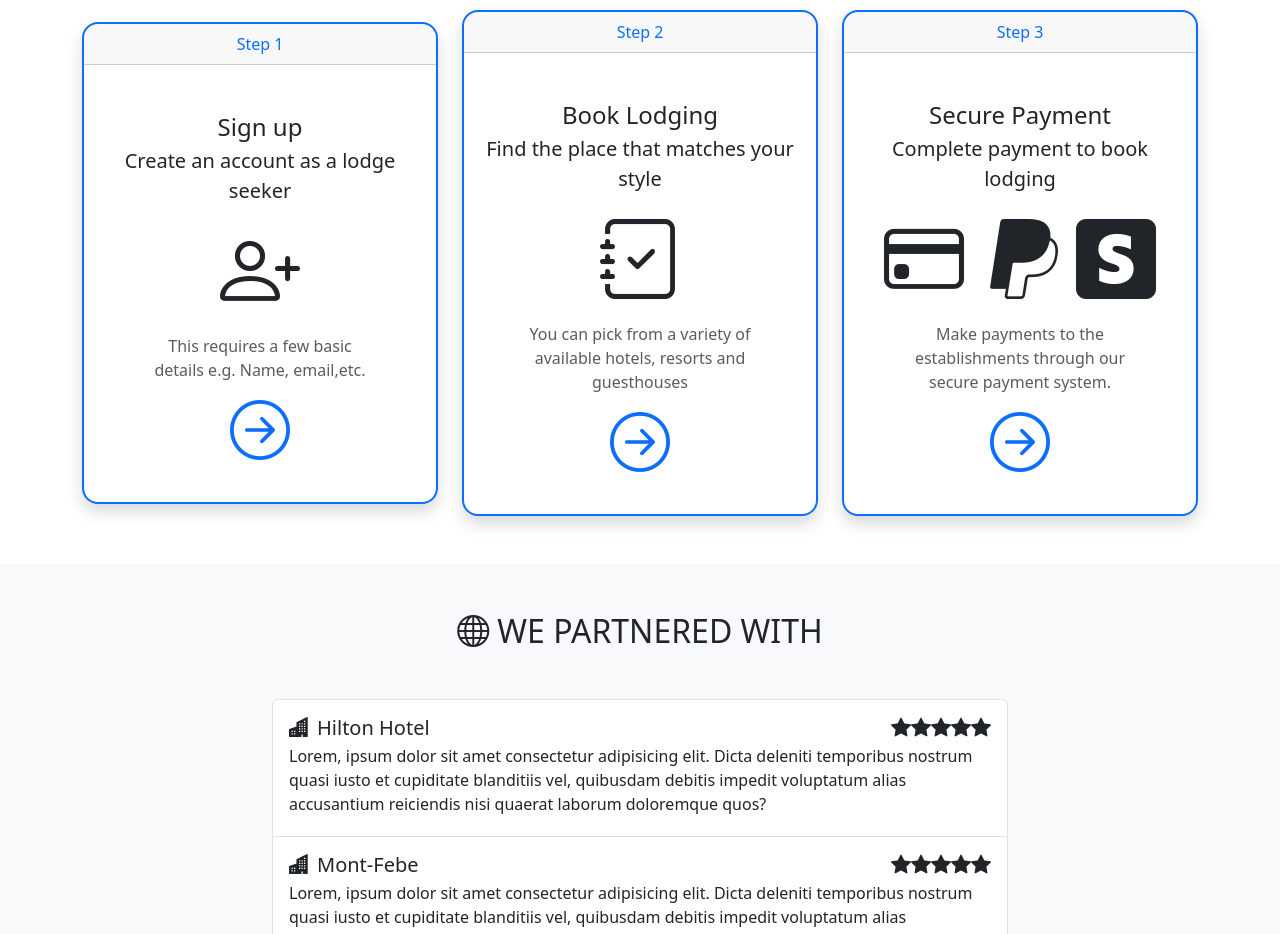
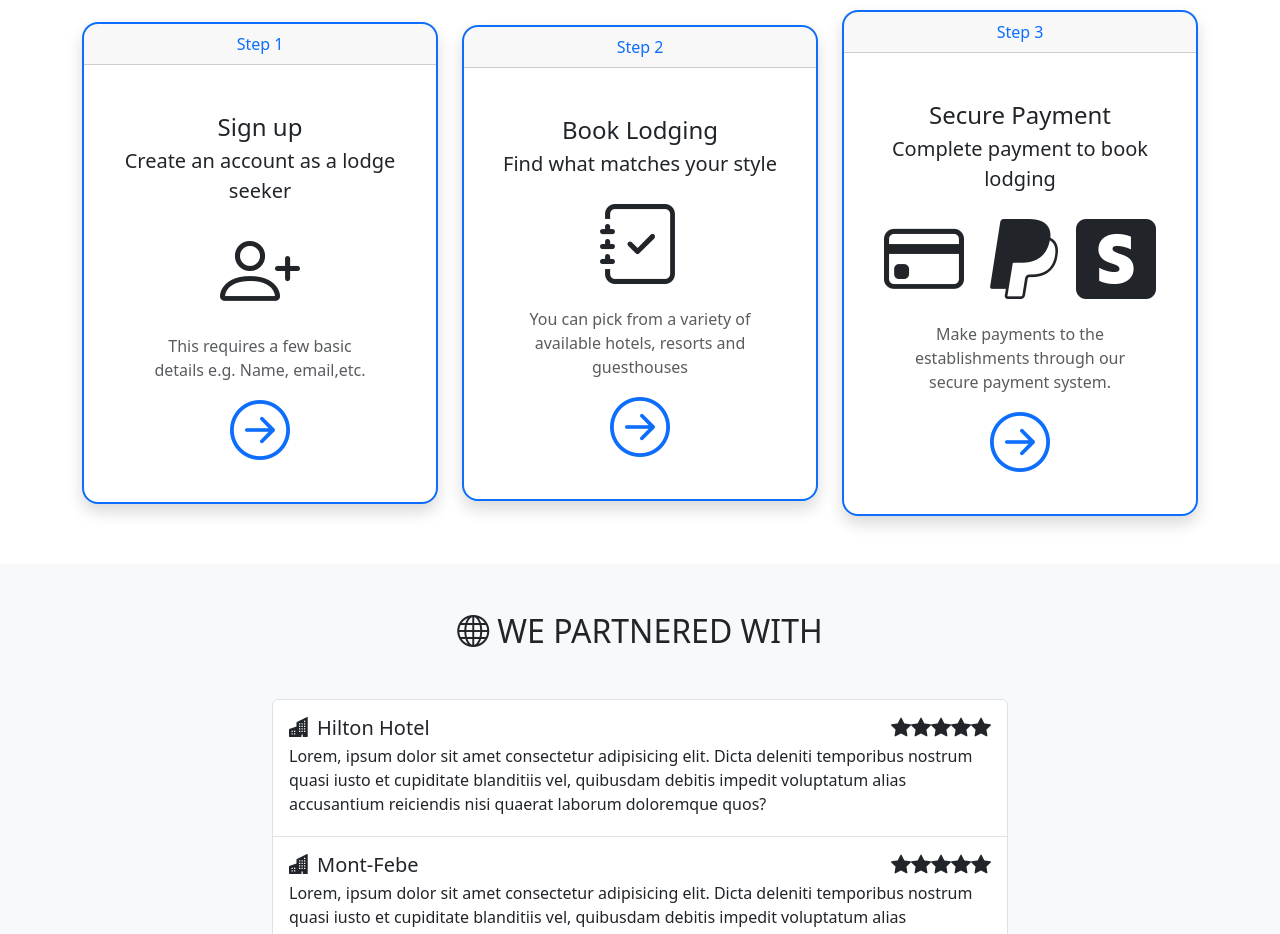
Before and after one commit to Bolang-Lonson/lodged, a React (Create React App) app: page / in a window 1280 px wide. Shown: the part 880-1814 px from the top of the page. Built offline with nearby package versions, Linux system fonts and the light colour scheme.

Commit message:
minor text tweak for step 2

```diff
--- a/src/Components/Home/HowTo/howto.jsx
+++ b/src/Components/Home/HowTo/howto.jsx
@@ -64,7 +64,7 @@ const HowTo = () => {
                         <div className="card-header text-center text-primary">Step 2</div>
                         <div className="card-body text-center py-5">
                             <h4 className="card-title">Book Lodging</h4>
-                            <p className="lead card-subtitle">Find the place that matches your style</p>
+                            <p className="lead card-subtitle">Find what matches your style</p>
                             <div className='my-3'>
                                 <span className='display-1'><i className='bi bi-journal-check'></i></span>
                             </div>
```
